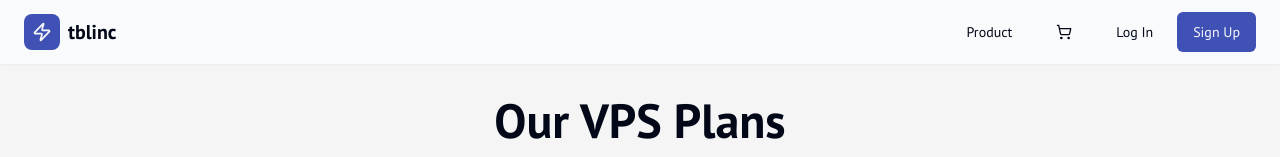
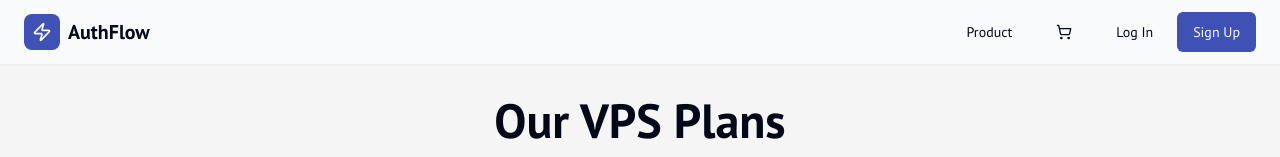
Before and after one commit to tblinstance/tblinstance.github.io, a Next.js app: page / in a window 1280 px wide. Shown: the top 157 px of the page. Built offline with nearby package versions, Linux system fonts and the light colour scheme; no server answers.

Commit message:
how build githuib dmain

```diff
--- a/src/app/checkout/page.tsx
+++ b/src/app/checkout/page.tsx
@@ -5,7 +5,6 @@ import Image from 'next/image';
 import Link from 'next/link';
 import { useCart } from '@/context/cart-context';
 import { Button } from '@/components/ui/button';
-import Navbar from '@/components/Navbar';
 import { Card, CardContent, CardHeader, CardTitle, CardFooter } from "@/components/ui/card";
 import { Separator } from '@/components/ui/separator';
 import { PlusCircle, MinusCircle, Trash2, ShoppingCart, ShieldCheck, Loader2 } from 'lucide-react';
@@ -132,8 +131,6 @@ export default function CheckoutPage() {
   }
 
   return (
-    <div className="bg-background text-foreground min-h-screen">
-      <Navbar />
       <main className="container mx-auto px-4 md:px-6 py-24">
         <div className="text-center mb-12">
             <h1 className="text-4xl md:text-5xl font-bold font-sans">Shopping Cart</h1>
@@ -218,6 +215,5 @@ export default function CheckoutPage() {
           </div>
         )}
       </main>
-    </div>
   );
 }
--- a/src/app/layout.tsx
+++ b/src/app/layout.tsx
@@ -1,10 +1,15 @@
+
+"use client"
 
 import type { Metadata } from 'next';
+import { usePathname } from 'next/navigation';
 import { AuthProvider } from '@/context/auth-context';
 import { CartProvider } from '@/context/cart-context';
 import { Toaster } from '@/components/ui/toaster';
+import Navbar from '@/components/Navbar';
 import './globals.css';
 
+// Metadata can still be exported from a client component in the root layout
 export const metadata: Metadata = {
   title: 'AuthFlow',
   description: 'Seamless Authentication with Firebase and Next.js',
@@ -15,6 +20,9 @@ export default function RootLayout({
 }: Readonly<{
   children: React.ReactNode;
 }>) {
+  const pathname = usePathname();
+  const showNavbar = !['/login', '/signup', '/forgot-password'].includes(pathname);
+
   return (
     <html lang="en" suppressHydrationWarning>
       <head>
@@ -25,8 +33,11 @@ export default function RootLayout({
       <body className="font-sans antialiased">
         <AuthProvider>
             <CartProvider>
-                {children}
-                <Toaster />
+                <div className="bg-background text-foreground min-h-screen">
+                  {showNavbar && <Navbar />}
+                  {children}
+                  <Toaster />
+                </div>
             </CartProvider>
         </AuthProvider>
       </body>
--- a/src/app/page.tsx
+++ b/src/app/page.tsx
@@ -1,7 +1,6 @@
 
 "use client";
 
-import Navbar from '@/components/Navbar';
 import PricingCard from '@/components/PricingCard';
 import { useCart } from '@/context/cart-context';
 import { useToast } from '@/hooks/use-toast';
@@ -380,8 +379,7 @@ export default function Home() {
   ];
 
   return (
-    <div className="bg-background text-foreground">
-      <Navbar />
+    <>
       <main className="container mx-auto px-4 md:px-6 py-24">
         <div className="grid gap-24">
             <section id="vps-plans">
@@ -527,6 +525,6 @@ export default function Home() {
             </p>
         </div>
       </footer>
-    </div>
+    </>
   );
 }
--- a/src/app/product/page.tsx
+++ b/src/app/product/page.tsx
@@ -1,15 +1,10 @@
 
 import ProductPageClient from '@/components/Product-Page';
-import Navbar from '@/components/Navbar';
 
 export default function ProductPage() {
   return (
-    <div className="bg-background text-foreground min-h-screen">
-      <Navbar />
       <main className="container mx-auto px-4 md:px-6 py-24">
-        {/* The client component now fetches its own data */}
         <ProductPageClient />
       </main>
-    </div>
   );
 }
--- a/src/components/Navbar.tsx
+++ b/src/components/Navbar.tsx
@@ -21,7 +21,7 @@ export default function Navbar() {
           <div className="p-2 bg-primary rounded-lg">
             <Zap className="h-5 w-5 text-primary-foreground" />
           </div>
-          <span>tblinc</span>
+          <span>AuthFlow</span>
         </Link>
         <div className="flex items-center gap-4">
             <Button variant="ghost" asChild>
```
